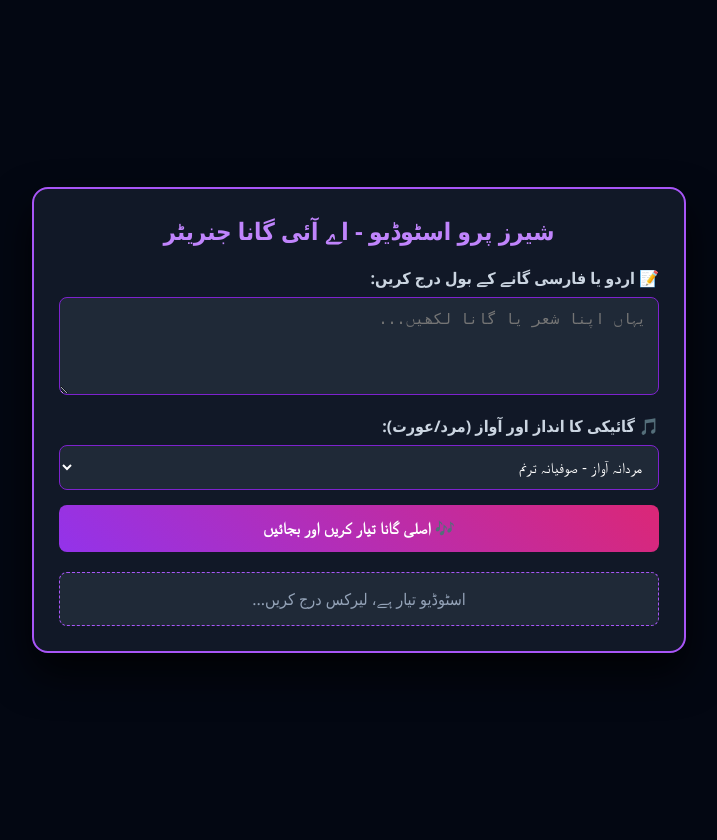
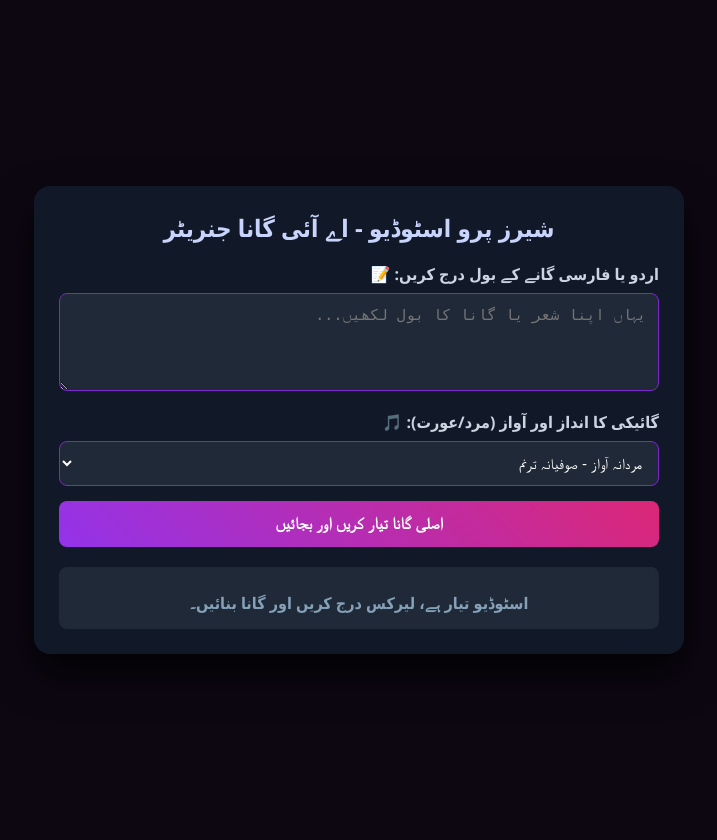
Before and after one commit to sherazmaslam786-glitch/Sheraz-gernate-sound-, a Flask app: page / in a window 1280 px wide. Shown: the whole page, without its empty margins (281-998 px from the left). Run offline with Flask 3, Linux system fonts and the light colour scheme.

Commit message:
Update index.html

```diff
--- a/templates/index.html
+++ b/templates/index.html
@@ -3,12 +3,12 @@
 <head>
     <meta charset="UTF-8">
     <meta name="viewport" content="width=device-width, initial-scale=1.0">
-    <title>شیرز پرو سنگنگ اسٹوڈیو</title>
+    <title>شیرز پرو اسٹوڈیو - اے آئی گانا جنریٹر</title>
     <style>
         body {
             font-family: 'Segoe UI', Tahoma, Geneva, Verdana, sans-serif;
-            background: #030712;
-            color: #f8fafc;
+            background: #0D0712;
+            color: #E8FAFC;
             margin: 0;
             padding: 20px;
             display: flex;
@@ -18,37 +18,49 @@
         }
         .studio-container {
             background: #111827;
-            border: 2px solid #a855f7;
+            border: 2px solid #855F7;
             border-radius: 16px;
             padding: 25px;
             width: 100%;
             max-width: 600px;
             box-shadow: 0 20px 40px rgba(0,0,0,0.8);
         }
-        h2 { text-align: center; color: #c084fc; margin-top: 0; }
-        label { display: block; margin-bottom: 8px; font-weight: bold; color: #cbd5e1; }
+        h2 { text-align: center; color: #C8D4FC; margin-top: 0; }
+        label { display: block; margin-bottom: 8px; font-weight: bold; color: #CBD5E1; }
         textarea, select {
-            width: 100%; padding: 12px; border-radius: 8px;
-            border: 1px solid #7e22ce; background: #1f2937; color: white;
-            font-size: 15px; margin-bottom: 15px; box-sizing: border-box;
+            width: 100%;
+            padding: 12px;
+            border-radius: 8px;
+            border: 1px solid #7E27CE;
+            background: #1F2937;
+            color: white;
+            font-size: 15px;
+            margin-bottom: 15px;
+            box-sizing: border-box;
         }
         .btn {
-            width: 100%; padding: 14px; border: none; border-radius: 8px;
-            font-size: 16px; font-weight: bold; cursor: pointer; color: white;
-            background: linear-gradient(45deg, #9333ea, #db2777);
+            width: 100%;
+            padding: 14px;
+            border: none;
+            border-radius: 8px;
+            font-size: 16px;
+            font-weight: bold;
+            cursor: pointer;
+            color: white;
+            background: linear-gradient(45deg, #9333EA, #DB2777);
             transition: 0.3s;
         }
         .btn:hover { opacity: 0.9; }
         .player-box {
             margin-top: 20px;
-            background: #1f2937;
+            background: #1F2937;
             padding: 15px;
             border-radius: 8px;
             text-align: center;
-            border: 1px dashed #a855f7;
+            border: 1px dashed #855F7;
         }
         audio { width: 100%; margin-top: 10px; }
-        .status { margin-top: 10px; color: #4ade80; font-weight: bold; }
+        #statusText { margin-top: 10px; color: #E8D88D; font-weight: bold; }
     </style>
 </head>
 <body>
@@ -56,59 +68,61 @@
     <div class="studio-container">
         <h2>شیرز پرو اسٹوڈیو - اے آئی گانا جنریٹر</h2>
 
-    <label>📝 اردو یا فارسی گانے کے بول درج کریں:</label>
-    <textarea id="userLyrics" rows="4" placeholder="یہاں اپنا شعر یا گانا لکھیں..."></textarea>
+        <label>اردو یا فارسی گانے کے بول درج کریں: 📝</label>
+        <textarea id="userLyrics" rows="4" placeholder="یہاں اپنا شعر یا گانا کا بول لکھیں..."></textarea>
 
-    <label>🎵 گائیکی کا انداز اور آواز (مرد/عورت):</label>
+        <label>گائیکی کا انداز اور آواز (مرد/عورت): 🎵</label>
         <select id="voiceStyle">
             <option value="male_melodic">مردانہ آواز - صوفیانہ ترنم</option>
-        <option value="female_high">زنانہ آواز - مدھر گیت</option>
-        <option value="fast_beat">جوشیلہ تال اور میوزک</option>
+            <option value="female_high">خواتین آواز - اونچا سر</option>
+            <option value="fast_beat">حویلی کل اور سورج کا ساز</option>
         </select>
 
-    <button class="btn" onclick="generateAndPlaySong()">🎶 اصلی گانا تیار کریں اور بجائیں</button>
+        <button class="btn" onclick="generateAndPlaySong()">اصلی گانا تیار کریں اور بجائیں</button>
 
         <div class="player-box">
-        <div id="statusText" style="color: #94a3b8;">اسٹوڈیو تیار ہے، لیرکس درج کریں...</div>
+            <div id="statusText" style="color: #84a1b8;">اسٹوڈیو تیار ہے، لیرکس درج کریں اور گانا بنائیں۔</div>
             <audio id="songPlayer" controls style="display: none;"></audio>
         </div>
     </div>
 
     <script>
         async function generateAndPlaySong() {
-        let lyrics = document.getElementById("userLyrics").value.trim();
-        let style = document.getElementById("voiceStyle").value;
-        let statusText = document.getElementById("statusText");
-        let player = document.getElementById("songPlayer");
+            let lyrics = document.getElementById('userLyrics').value.trim();
+            let style = document.getElementById('voiceStyle').value;
+            let statusText = document.getElementById('statusText');
+            let player = document.getElementById('songPlayer');
 
             if (!lyrics) {
-            alert("پہلے گانے کے بول تو لکھیں!");
+                alert("براہ کرم پہلے کچھ بول (Lyrics) درج کریں۔");
                 return;
             }
 
-        statusText.innerText = "⏳ اے آئی گانا تیار کر رہا ہے، تال اور میوزک سیٹ ہو رہے ہیں...";
+            statusText.innerText = "اے آئی گانا تیار کر رہا ہے، براہ کرم انتظار کریں...";
             player.style.display = "none";
 
             try {
-            let response = await fetch('/api/generate-song', {
+                let response = await fetch('/generate-music', {
                     method: 'POST',
-                headers: { 'Content-Type': 'application/json' },
-                body: JSON.stringify({ lyrics: lyrics, style: style })
+                    headers: {
+                        'Content-Type': 'application/json'
+                    },
+                    body: JSON.stringify({ prompt: lyrics + " in style of " + style })
                 });
 
-            let result = await response.json();
+                let data = await response.json();
 
-            if (result.success) {
-                statusText.innerText = "✨ گانا کامیابی سے تیار ہو گیا ہے!";
-                player.src = result.audio_url;
+                if (data.status === "success" && data.audio_url) {
+                    statusText.innerText = "گانا کامیابی سے تیار ہو گیا ہے!";
+                    player.src = data.audio_url;
                     player.style.display = "block";
                     player.play();
                 } else {
-                statusText.innerText = "❌ خرابی: " + result.error;
+                    statusText.innerText = "خرابی: " + (data.message || "آڈیو حاصل نہیں ہو سکی۔");
                 }
-        } catch (err) {
-            statusText.innerText = "❌ سرور سے رابطہ نہیں ہو سکا۔";
-            console.error(err);
+            } catch (error) {
+                statusText.innerText = "سرور سے رابطہ نہیں ہو سکا۔";
+                console.error(error);
             }
         }
     </script>
```
Lines whose indentation alone changed are shown as unchanged.
